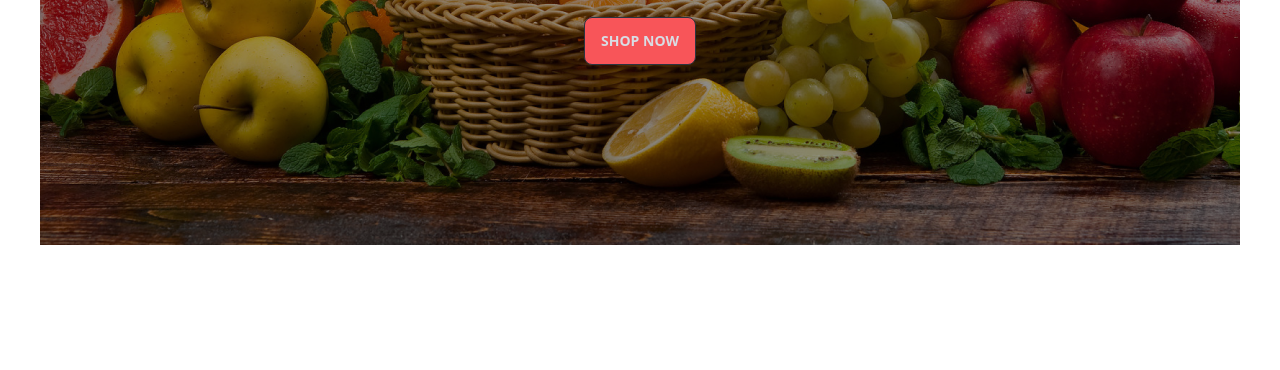
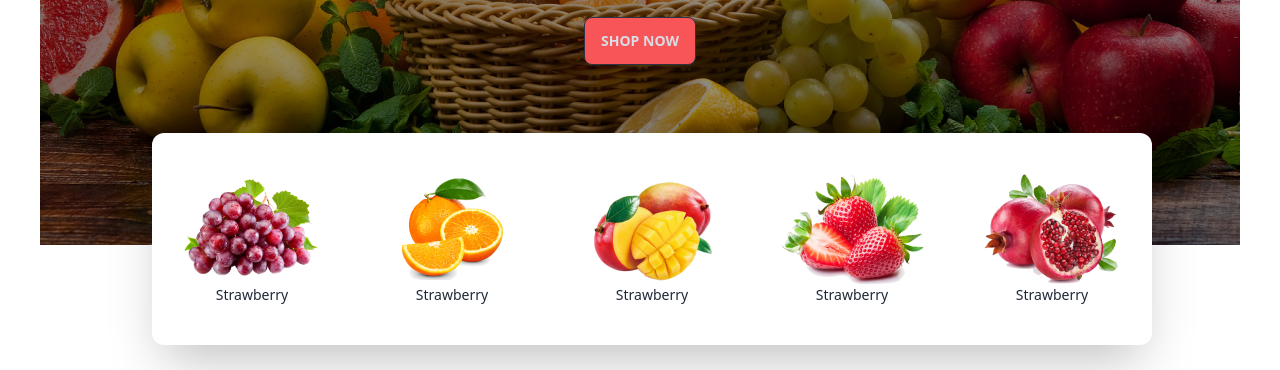
Before and after one commit to sobahan-ali/fruit-burst, a plain HTML site: page index.html in a window 1280 px wide. Shown: the part 527-897 px from the top of the page. Drawn offline with nearby package versions, Linux system fonts and the light colour scheme; grey boxes are pictures that could not be loaded; files whose address does not match are found by name.

Commit message:
banner bottom paart of fruits are added

```diff
--- a/index.html
+++ b/index.html
@@ -103,8 +103,7 @@
 
         <!-- start banner -->
         <section class="max-w-screen-xl mx-auto px-4 md:px-8 lg:px-10">
-
-            <div class="carousel w-full">
+            <div class="carousel w-full relative z-10">
                 <!-- slide1 -->
                 <div id="slide1"
                     class="bg-slide1 bg-center bg-no-repeat bg-cover h-[300px] md:h-[600px] carousel-item relative w-full">
@@ -166,7 +165,32 @@
                     </div>
                 </div>
             </div>
+            <!--bonus fruits  -->
+            <div
+                class="hidden lg:grid grid-cols-5 w-[1000px] absolute mx-auto ml-28 shadow-2xl py-10 rounded-xl -mt-28 z-20 bg-white">
+                <div class="grid justify-items-center">
+                    <img src="./images/fruit1.png" alt="">
+                    <p class="text-sm font-medium">Strawberry</p>
+                </div>
+                <div class="grid justify-items-center">
+                    <img src="./images/fruit2.png" alt="">
+                    <p class="text-sm font-medium">Strawberry</p>
+                </div>
+                <div class="grid justify-items-center">
+                    <img src="./images/fruit3.png" alt="">
+                    <p class="text-sm font-medium">Strawberry</p>
+                </div>
+                <div class="grid justify-items-center">
+                    <img src="./images/fruit4.png" alt="">
+                    <p class="text-sm font-medium">Strawberry</p>
+                </div>
+                <div class="grid justify-items-center">
+                    <img src="./images/fruit5.png" alt="">
+                    <p class="text-sm font-medium">Strawberry</p>
+                </div>
+            </div>
         </section>
+
     </header>
     <main class="max-w-screen-xl mx-auto px-4 md:px-8 lg:px-10">
         <!-- start deal of the section -->
```
